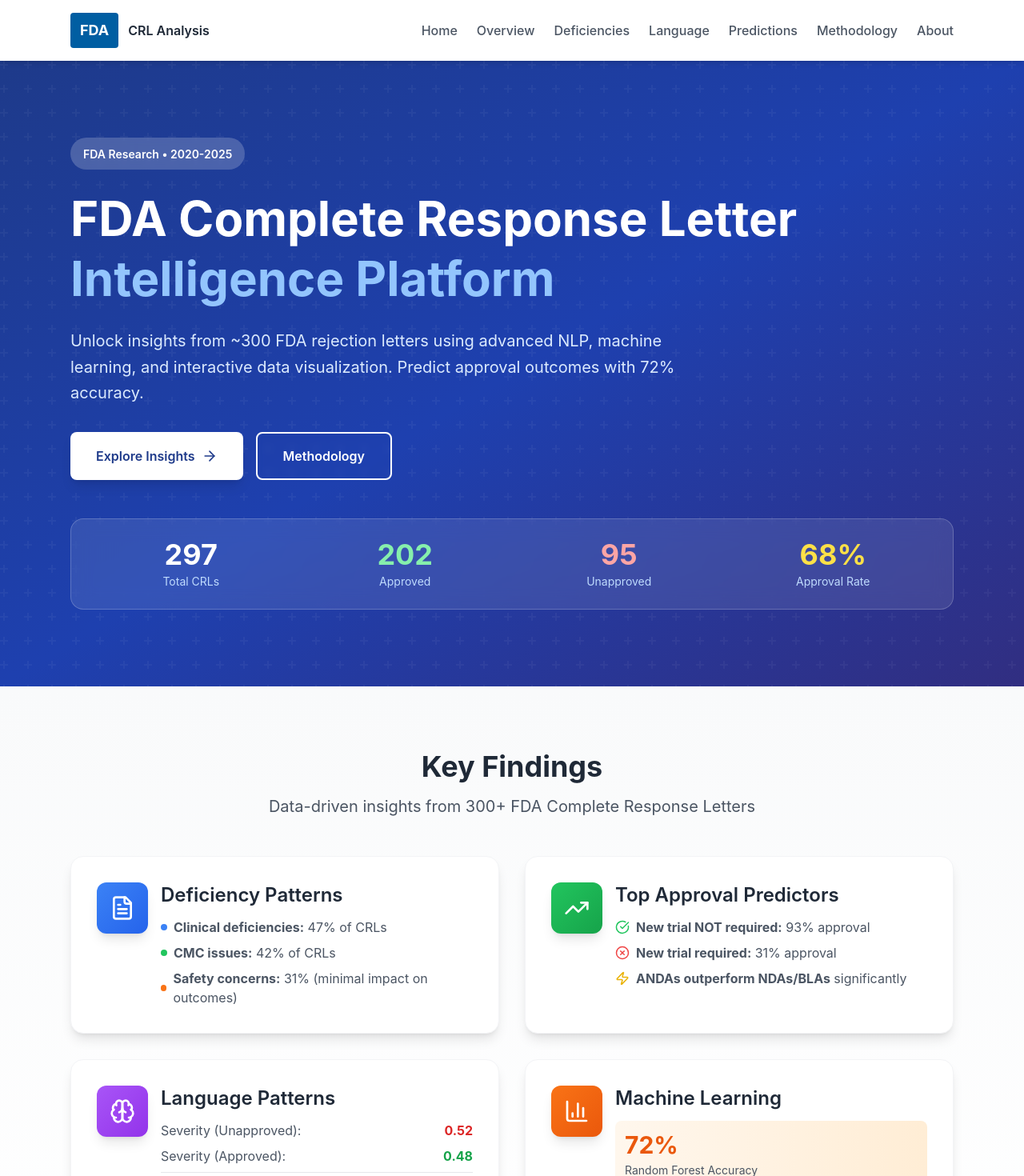
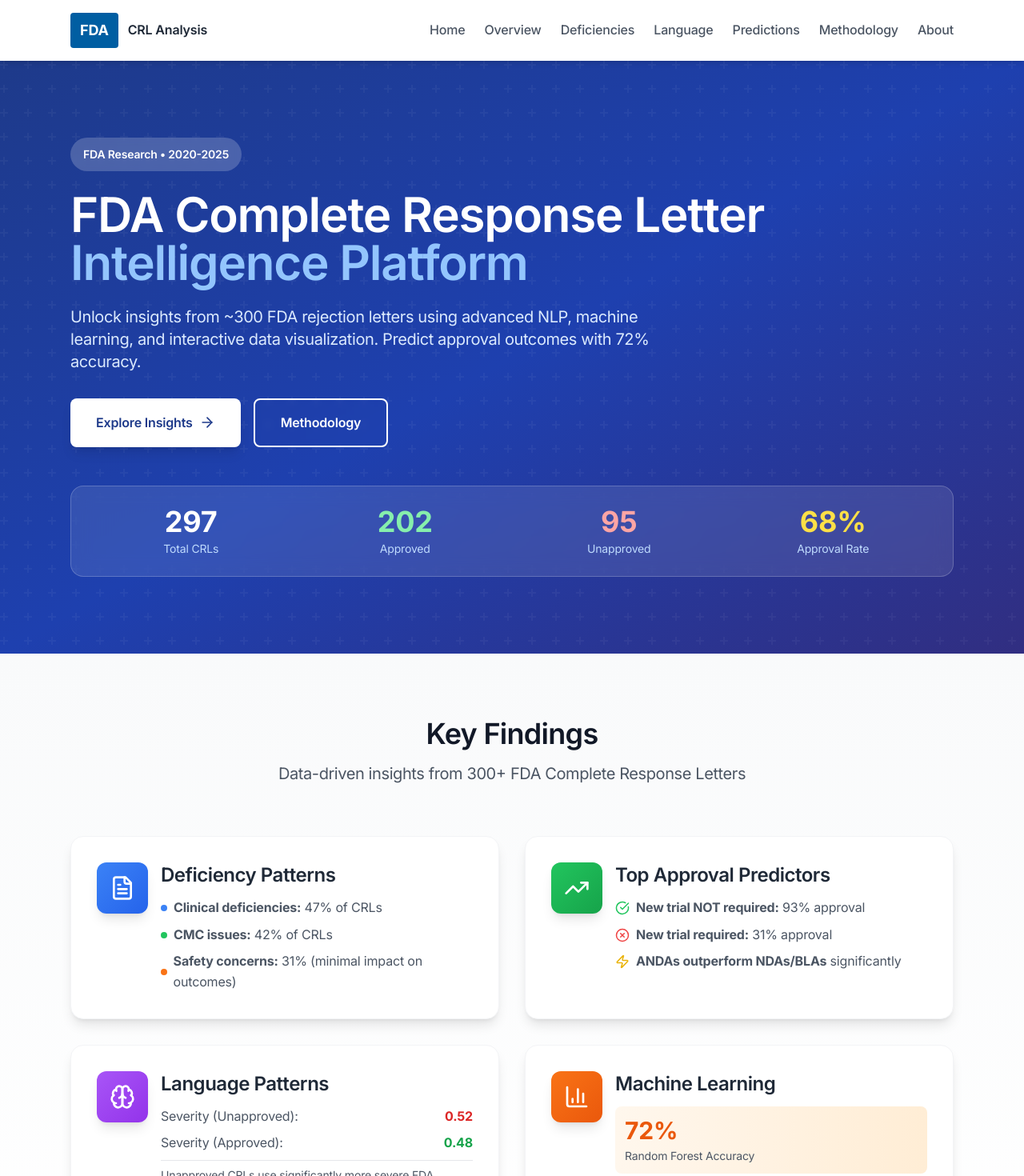
Before and after one commit to inventcures/fda_crl_analysis, a Next.js app in the folder website/: page / in a window 1280 px wide. Shown: the top 1470 px of the page at 80% size. Built offline with nearby package versions, Linux system fonts and the light colour scheme.

Commit message:
some cosmetic changes

```diff
--- a/website/app/globals.css
+++ b/website/app/globals.css
@@ -2,6 +2,7 @@
 @tailwind components;
 @tailwind utilities;
 
+@layer base {
   :root {
     --fda-blue: #005ea2;
     --fda-darkblue: #1a4480;
@@ -9,26 +10,98 @@
     --fda-green: #00a91c;
   }
 
+  /* Professional Typography */
   body {
-  font-family: -apple-system, BlinkMacSystemFont, 'Segoe UI', 'Roboto', 'Oxygen',
-    'Ubuntu', 'Cantarell', 'Fira Sans', 'Droid Sans', 'Helvetica Neue',
-    sans-serif;
+    font-family: -apple-system, BlinkMacSystemFont, 'Inter', 'Segoe UI', 'Helvetica Neue', Arial, sans-serif;
     -webkit-font-smoothing: antialiased;
     -moz-osx-font-smoothing: grayscale;
+    font-feature-settings: 'kern' 1, 'liga' 1, 'calt' 1;
+    letter-spacing: -0.011em;
+    line-height: 1.6;
+  }
+
+  h1, h2, h3, h4, h5, h6 {
+    font-weight: 600;
+    letter-spacing: -0.02em;
+    line-height: 1.2;
+  }
+
+  h1 {
+    font-size: 3.5rem;
+    line-height: 1.1;
+  }
+
+  h2 {
+    font-size: 2.25rem;
+  }
+
+  h3 {
+    font-size: 1.5rem;
+  }
+
+  p {
+    line-height: 1.75;
+    letter-spacing: -0.011em;
   }
 
   code {
-  font-family: 'Courier New', monospace;
+    font-family: 'SF Mono', 'Monaco', 'Inconsolata', 'Fira Code', 'Consolas', monospace;
+    font-size: 0.9em;
+  }
 }
 
+@layer components {
   .stat-card {
-  @apply bg-white rounded-lg shadow-md p-6 border-l-4;
+    @apply bg-white rounded-xl shadow-sm p-8 border border-gray-100 hover:shadow-md transition-shadow;
   }
 
   .stat-card.approved {
-  @apply border-fda-green;
+    @apply border-l-4 border-l-fda-green;
   }
 
   .stat-card.unapproved {
-  @apply border-fda-red;
+    @apply border-l-4 border-l-fda-red;
   }
+
+  /* Professional Cards */
+  .content-card {
+    @apply bg-white rounded-xl shadow-sm border border-gray-100 p-8 mb-6;
+  }
+
+  /* Better Buttons */
+  .btn-primary {
+    @apply px-6 py-3 rounded-lg font-medium transition-all duration-200;
+    @apply shadow-sm hover:shadow-md;
+  }
+
+  /* Improved Typography Classes */
+  .prose-scientific {
+    @apply max-w-none;
+  }
+
+  .prose-scientific p {
+    @apply text-gray-700 leading-relaxed mb-4;
+  }
+
+  .prose-scientific h2 {
+    @apply text-gray-900 font-semibold mt-12 mb-6;
+  }
+
+  .prose-scientific h3 {
+    @apply text-gray-900 font-semibold mt-8 mb-4;
+  }
+}
+
+@layer utilities {
+  .text-balance {
+    text-wrap: balance;
+  }
+
+  .tracking-tight {
+    letter-spacing: -0.02em;
+  }
+
+  .tracking-normal {
+    letter-spacing: -0.011em;
+  }
+}
--- a/website/app/layout.tsx
+++ b/website/app/layout.tsx
@@ -1,7 +1,14 @@
 import type { Metadata } from 'next'
+import { Inter } from 'next/font/google'
 import './globals.css'
 import Navigation from '@/components/Navigation'
 import Footer from '@/components/Footer'
+
+const inter = Inter({
+  subsets: ['latin'],
+  display: 'swap',
+  variable: '--font-inter',
+})
 
 export const metadata: Metadata = {
   title: 'FDA CRL Analysis - Insights from Complete Response Letters',
@@ -15,8 +22,8 @@
   children: React.ReactNode
 }) {
   return (
-    <html lang="en">
-      <body className="bg-gray-50">
+    <html lang="en" className={inter.variable}>
+      <body className="bg-gray-50 font-sans antialiased">
         <Navigation />
         <main className="min-h-screen">
           {children}
--- a/website/app/page.tsx
+++ b/website/app/page.tsx
@@ -32,13 +32,13 @@
             </div>
           </div>
 
-          <h1 className="text-6xl font-bold mb-6 leading-tight">
+          <h1 className="text-5xl md:text-6xl font-semibold mb-6 leading-tight tracking-tighter">
             FDA Complete Response Letter
             <br />
             <span className="text-blue-300">Intelligence Platform</span>
           </h1>
 
-          <p className="text-xl mb-8 text-blue-100 max-w-3xl leading-relaxed">
+          <p className="text-lg md:text-xl mb-8 text-blue-100 max-w-3xl leading-relaxed tracking-tight">
             Unlock insights from ~300 FDA rejection letters using advanced NLP, machine learning,
             and interactive data visualization. Predict approval outcomes with 72% accuracy.
           </p>
@@ -86,9 +86,9 @@
       {/* Key Findings - Card Grid */}
       <section className="py-20 bg-gradient-to-b from-gray-50 to-white">
         <div className="container mx-auto px-6 max-w-6xl">
-          <div className="text-center mb-12">
-            <h2 className="text-4xl font-bold mb-4 text-gray-800">Key Findings</h2>
-            <p className="text-xl text-gray-600">Data-driven insights from 300+ FDA Complete Response Letters</p>
+          <div className="text-center mb-16">
+            <h2 className="text-3xl md:text-4xl font-semibold mb-4 text-gray-900 tracking-tighter">Key Findings</h2>
+            <p className="text-lg md:text-xl text-gray-600 tracking-tight">Data-driven insights from 300+ FDA Complete Response Letters</p>
           </div>
 
           <div className="grid md:grid-cols-2 gap-8">
@@ -192,9 +192,9 @@
       {/* Explore Dashboards - Interactive Cards */}
       <section className="py-20 bg-gradient-to-b from-white to-gray-50">
         <div className="container mx-auto px-6 max-w-6xl">
-          <div className="text-center mb-12">
-            <h2 className="text-4xl font-bold mb-4 text-gray-800">Explore Interactive Dashboards</h2>
-            <p className="text-xl text-gray-600">Dive deep into the data with dynamic visualizations</p>
+          <div className="text-center mb-16">
+            <h2 className="text-3xl md:text-4xl font-semibold mb-4 text-gray-900 tracking-tighter">Explore Interactive Dashboards</h2>
+            <p className="text-lg md:text-xl text-gray-600 tracking-tight">Dive deep into the data with dynamic visualizations</p>
           </div>
 
           <div className="grid md:grid-cols-3 gap-6">
--- a/website/tailwind.config.js
+++ b/website/tailwind.config.js
@@ -6,6 +6,10 @@
   ],
   theme: {
     extend: {
+      fontFamily: {
+        sans: ['Inter', '-apple-system', 'BlinkMacSystemFont', 'Segoe UI', 'Helvetica Neue', 'Arial', 'sans-serif'],
+        mono: ['SF Mono', 'Monaco', 'Inconsolata', 'Fira Code', 'Consolas', 'monospace'],
+      },
       colors: {
         fda: {
           blue: '#005ea2',
@@ -14,6 +18,22 @@
           green: '#00a91c',
         },
       },
+      spacing: {
+        '18': '4.5rem',
+        '22': '5.5rem',
+      },
+      lineHeight: {
+        'relaxed': '1.75',
+        'loose': '1.85',
+      },
+      letterSpacing: {
+        'tighter': '-0.02em',
+        'tight': '-0.011em',
+      },
+      maxWidth: {
+        'prose': '65ch',
+        'prose-wide': '75ch',
+      },
     },
   },
   plugins: [],
```
Lines whose indentation alone changed are shown as unchanged.
